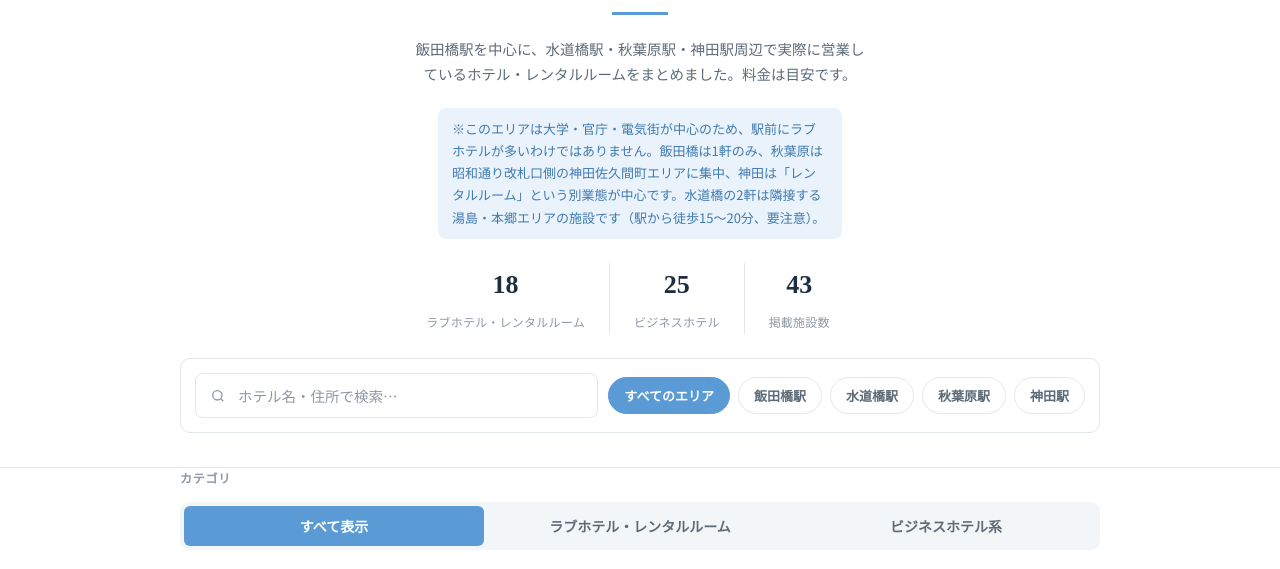
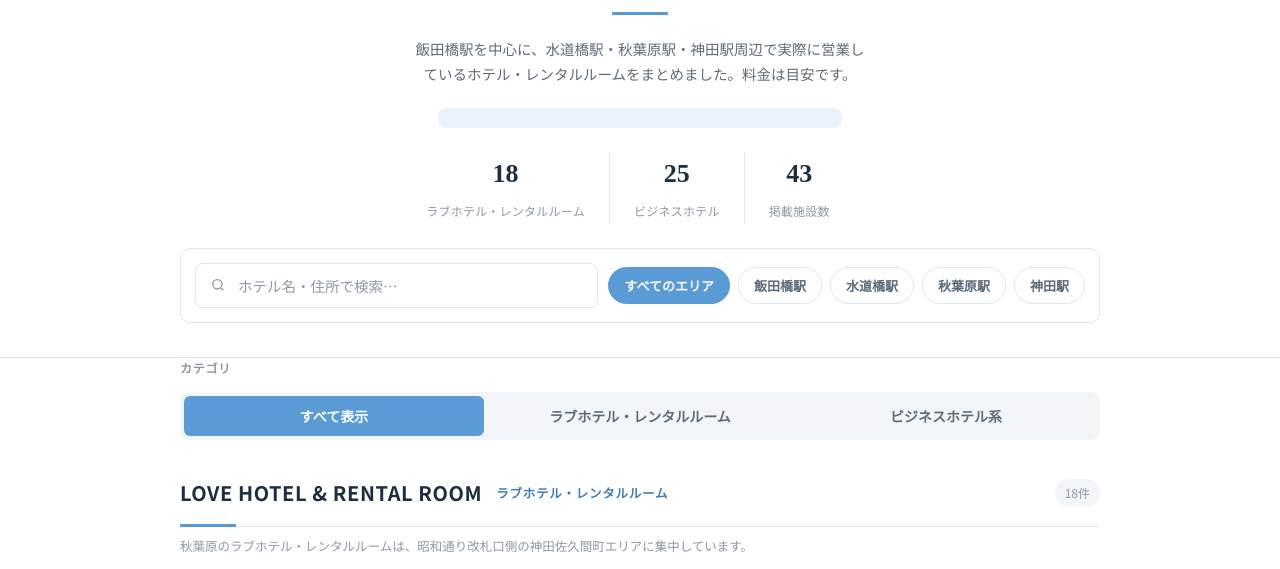
Before and after one commit to boyfriendshirt2026-coder/Hotel-MAP, a plain HTML site: page index.html in a window 1280 px wide. Shown: the part 199-768 px from the top of the page. Drawn offline with Linux system fonts and the light colour scheme.

Commit message:
Update index.html

```diff
--- a/index.html
+++ b/index.html
@@ -267,7 +267,7 @@
     <h1 class="hero-title">HOTEL GUIDE</h1>
     <div class="hero-rule"></div>
     <p class="lede">飯田橋駅を中心に、水道橋駅・秋葉原駅・神田駅周辺で実際に営業しているホテル・レンタルルームをまとめました。料金は目安です。</p>
-    <p class="lede note">※このエリアは大学・官庁・電気街が中心のため、駅前にラブホテルが多いわけではありません。飯田橋は1軒のみ、秋葉原は昭和通り改札口側の神田佐久間町エリアに集中、神田は「レンタルルーム」という別業態が中心です。水道橋の2軒は隣接する湯島・本郷エリアの施設です（駅から徒歩15〜20分、要注意）。</p>
+    <p class="lede note">
     <div class="stats">
       <div class="stat"><b class="num" id="statLove">18</b><span>ラブホテル・レンタルルーム</span></div>
       <div class="stat"><b class="num" id="statBiz">25</b><span>ビジネスホテル</span></div>
@@ -327,7 +327,6 @@
 
 <footer class="wrap">
   <div class="disclaimer">
-    掲載データは 2026年9月時点でウェブ公開情報をもとに作成した参考情報です。料金・営業状況は変更される場合があります。ご来店・ご宿泊前に必ず各施設の公式サイトまたはお電話でご確認ください。ビジネスホテルの宿泊料金は曜日・シーズンで変動が大きいため、あくまで目安の価格帯です。
   </div>
   <h4>主な参照元</h4>
   <ul>
```
